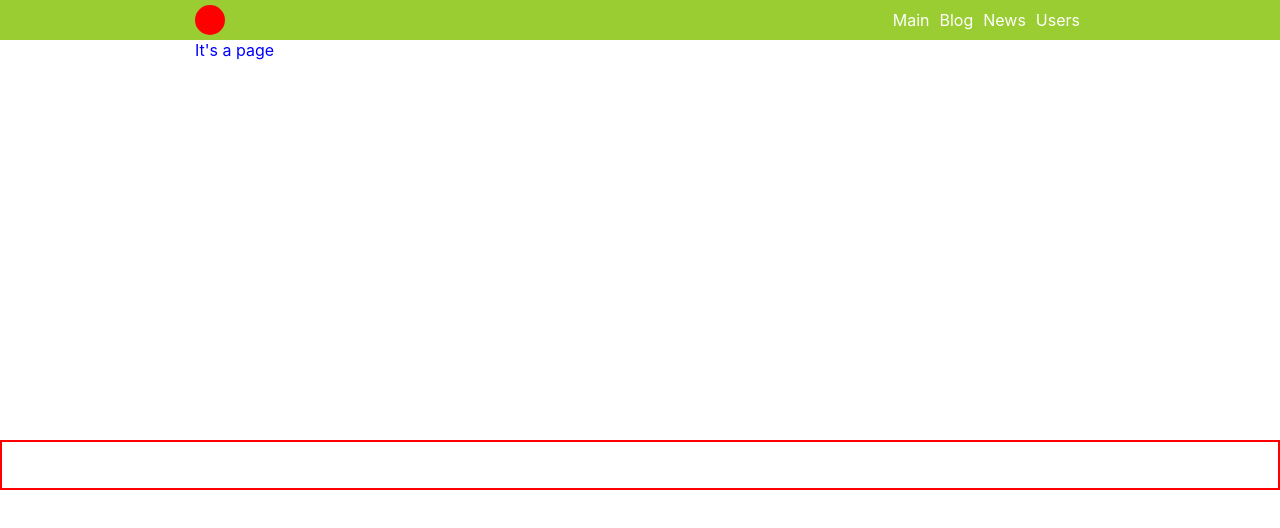
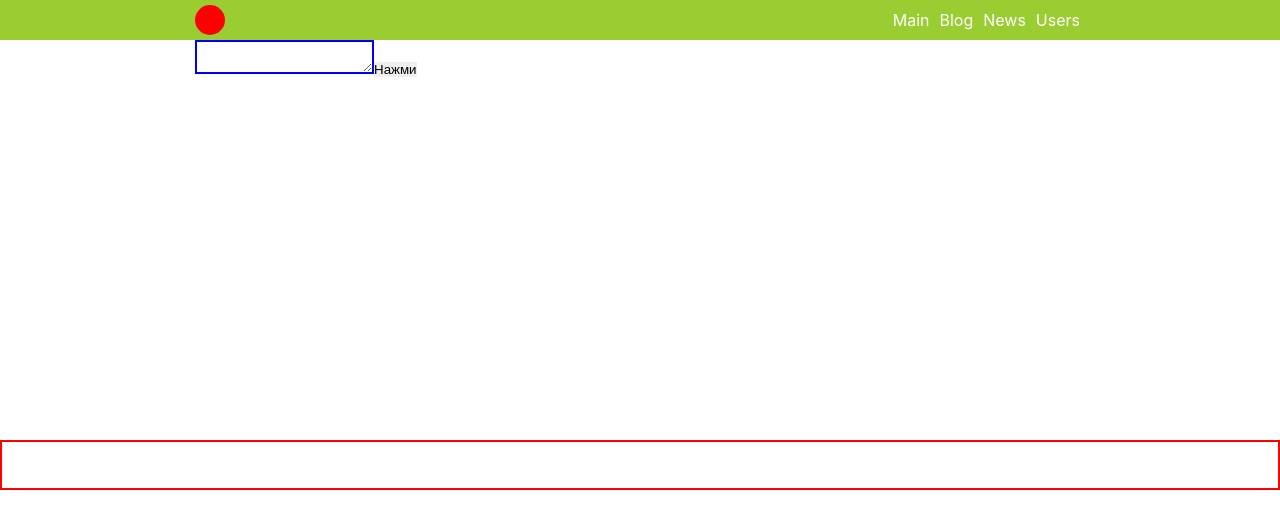
Before and after one commit to genagggg/react1, a React (Create React App) app: page /news in a window 1280 px wide. Shown: the top 528 px of the page. Built offline with nearby package versions, Linux system fonts and the light colour scheme.

Commit message:
make reducer, newsContainer

```diff
--- a/src/App.js
+++ b/src/App.js
@@ -1,12 +1,11 @@
-import logo from './logo.svg';
 import './App.css';
 import Header from './components/Header/Header.jsx';
 import Footer from './components/Footer/Footer.jsx';
 import { Route} from 'react-router-dom';
 import MainContainer from './components/Main/MainContainer';
 import Blog from './components/Blog/Blog.jsx';
-import News from './components/News/News.jsx';
 import UsersContainer from './components/Users/UsersContainer';
+import NewsContainer from './components/News/NewsContainer';
 const App=(props)=> {
 
   return (
@@ -15,7 +14,7 @@ const App=(props)=> {
        <div className="wrapper">
          <Route path='/main' render={()=><MainContainer />} />
          <Route  path='/blog' render={()=><Blog  />} />
-         <Route path='/news' render={()=><News />} />
+         <Route path='/news' render={()=><NewsContainer />} />
          <Route path='/users' render={()=><UsersContainer />}/>
      </div>
        <Footer />
--- a/src/components/News/News.jsx
+++ b/src/components/News/News.jsx
@@ -1,9 +1,13 @@
 import s from './News.module.css';
 import React from 'react';
 const News =(props)=> {
-
+   let reff = React.createRef();
         return (<div>
-                <p className={s.color}>It's a page </p>
+                <div>
+                        <div></div>
+                        <textarea className={s.textarea} ref={reff}></textarea>
+                        <button >Нажми</button>
+                </div>
         </div>);
 
 
--- a/src/components/News/News.module.css
+++ b/src/components/News/News.module.css
@@ -1,3 +1,6 @@
 .color {
     color: blue;
 }
+.textarea {
+    border: 2px solid blue;
+}
--- /dev/null
+++ b/src/components/News/NewsContainer.jsx
@@ -0,0 +1,17 @@
+import News from "./News";
+import { connect } from "react-redux";
+
+let mapStateToProps =(state)=>{
+return {
+post: state.newsPage.post
+}
+}
+
+let mapDispatchToProps = ()=>{
+    return {
+
+    }
+}
+
+const NewsContainer = connect(mapStateToProps, mapDispatchToProps)(News);
+export default NewsContainer;
--- /dev/null
+++ b/src/redux/news-reducer.js
@@ -0,0 +1,22 @@
+const ADD_POST = 'ADD_POST';
+
+let initialState={
+    post: [
+        {id: 1, note: 'Сегодня класная погода'},
+        {id: 2, note: 'Очень красиво в акапулько'},
+        {id: 3, note: 'Попробуем сегодня отобразить этот код'}
+    ]
+}
+const newsReducer =(state=initialState, action)=>{
+    switch(action.type){
+        case ADD_POST:{
+
+            return state;
+        }
+        default:
+            return state;
+    }
+}
+
+export const newsReducerAC =()=>({type: ADD_POST});
+export default newsReducer;
--- a/src/redux/store.js
+++ b/src/redux/store.js
@@ -1,9 +1,11 @@
 import {combineReducers,createStore} from 'redux';
 import mainReducer from './main-reducer';
+import newsReducer from './news-reducer';
 import usersReducer from './users-reducer';
 let reducers = combineReducers({
 mainPage: mainReducer,
-usersPage: usersReducer
+usersPage: usersReducer,
+newsPage: newsReducer
 });
 
 let store = createStore(reducers);
```
